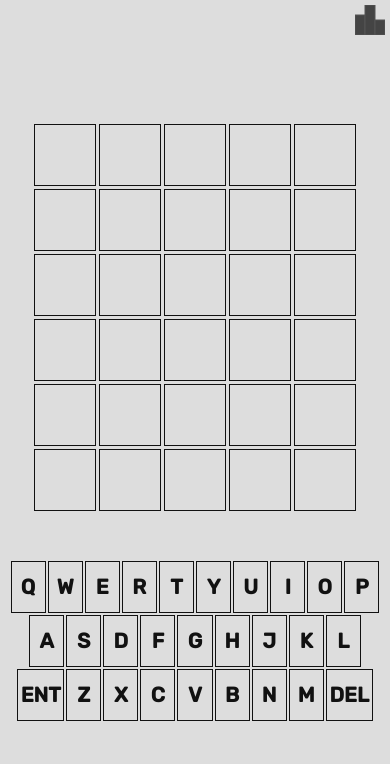
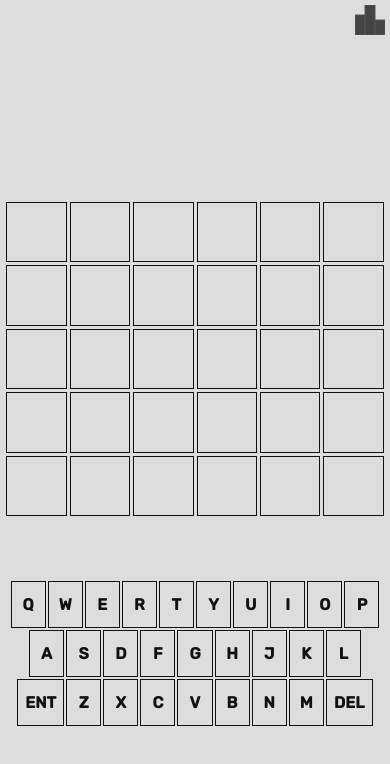
Before and after one commit to mlorberdev/RESTful-API-Wordle-Clone, a plain HTML site: page index.html in a window 390 px wide. Drawn offline with Linux system fonts and the light colour scheme.

Commit message:
updated media q for mobile

```diff
--- a/assets/style.css
+++ b/assets/style.css
@@ -143,10 +143,11 @@ button {
 }
 
 .board-container {
+    margin-top: 10vh;
     display: grid;
     gap: 1px;
-    grid-template-columns: 4rem 4rem 4rem 4rem 4rem;
-    grid-template-rows: 4rem 4rem 4rem 4rem 4rem 4rem;
+    grid-template-columns: 16vw 16vw 16vw 16vw 16vw 16vw;
+    grid-template-rows: 16vw 16vw 16vw 16vw 16vw 16vw;
 }
 
 .board-container div {
@@ -229,6 +230,14 @@ button,
         align-items: center;
         justify-content: center;
         position: relative;
-        font-size: 1.3rem;
+        font-size: 1rem;
+    }
+
+    #keyboard-container {
+        padding-top: 0rem;
+    }
+
+    .board-container div {
+        font-size: 2rem;
     }
 }
```
Also changed, not shown: index.html (+0 -1 lines), README.md.
